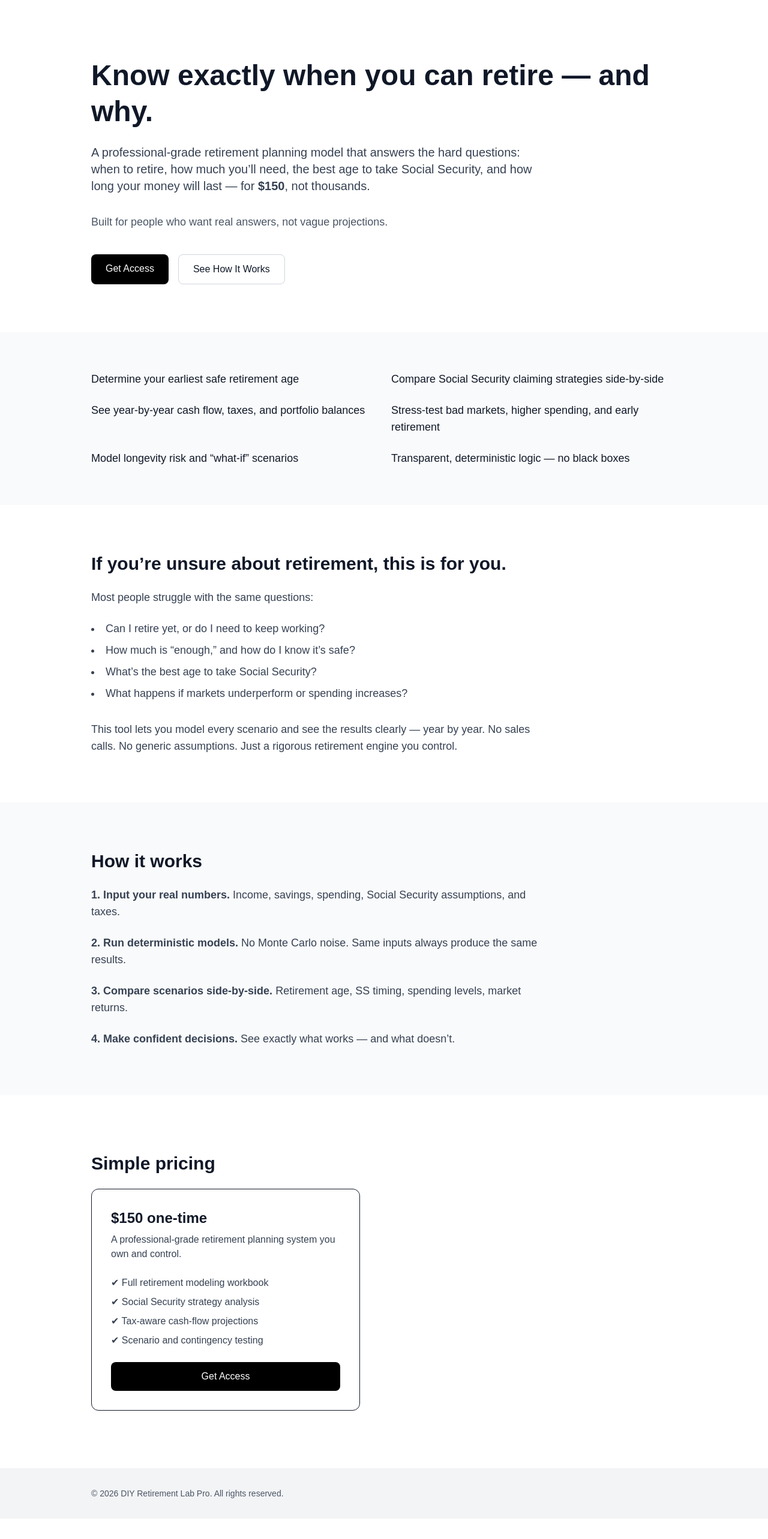
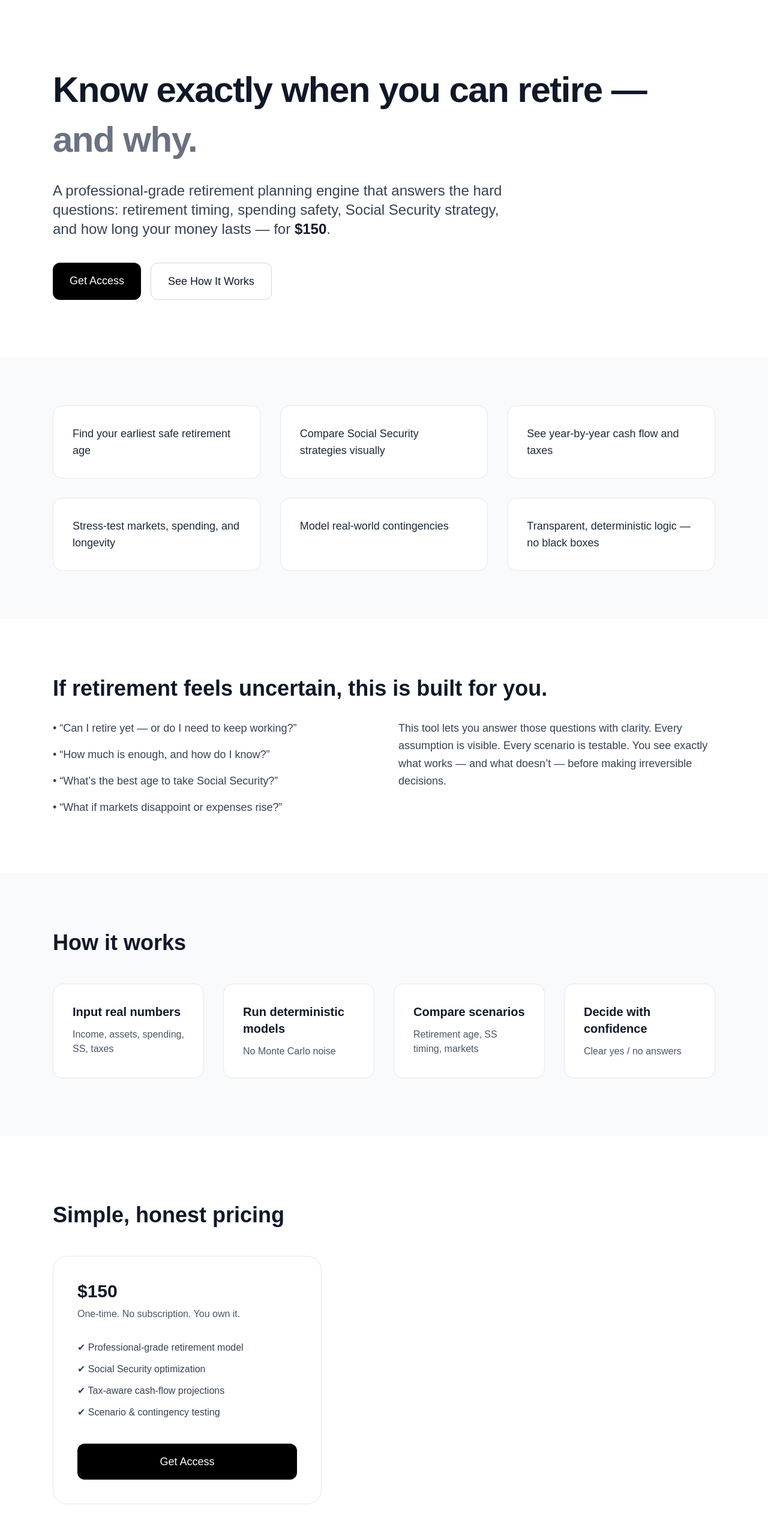
Before and after one commit to mfriedmanccr/Retirement-preview, a Next.js app: page / in a window 1280 px wide. Shown: the top 2566 px of the page at 60% size. Before the commit the page ends 2532 px from the top, so only its background shows below. Built offline with nearby package versions, Linux system fonts and the light colour scheme.

Commit message:
update text

```diff
--- a/app/page.tsx
+++ b/app/page.tsx
@@ -1,125 +1,132 @@
 export default function Home() {
   return (
-    <main className="min-h-screen bg-white text-gray-900">
+    <main className="min-h-screen bg-white text-gray-900 antialiased">
       {/* HERO */}
-      <section className="max-w-5xl mx-auto px-6 pt-24 pb-20">
-        <h1 className="text-4xl md:text-5xl font-bold leading-tight mb-6">
-          Know exactly when you can retire — and why.
+      <section className="relative overflow-hidden">
+        <div className="max-w-6xl mx-auto px-6 pt-28 pb-24">
+          <h1 className="text-4xl md:text-6xl font-extrabold leading-tight tracking-tight mb-8">
+            Know exactly when you can retire —
+            <span className="block text-gray-500 font-semibold mt-2">
+              and why.
+            </span>
           </h1>
 
-        <p className="text-xl text-gray-700 max-w-3xl mb-8">
-          A professional-grade retirement planning model that answers the hard
-          questions: when to retire, how much you’ll need, the best age to take
-          Social Security, and how long your money will last — for{" "}
-          <span className="font-semibold">$150</span>, not thousands.
-        </p>
-
-        <p className="text-lg text-gray-600 max-w-3xl mb-10">
-          Built for people who want real answers, not vague projections.
+          <p className="text-xl md:text-2xl text-gray-700 max-w-3xl mb-10">
+            A professional-grade retirement planning engine that answers the
+            hard questions: retirement timing, spending safety, Social Security
+            strategy, and how long your money lasts — for{" "}
+            <span className="font-semibold text-gray-900">$150</span>.
           </p>
 
           <div className="flex flex-wrap gap-4">
             <a
               href="#pricing"
-            className="px-6 py-3 bg-black text-white rounded-lg font-medium hover:bg-gray-800 transition"
+              className="px-7 py-4 bg-black text-white rounded-xl text-lg font-medium hover:bg-gray-800 transition"
             >
               Get Access
             </a>
             <a
               href="#how-it-works"
-            className="px-6 py-3 border border-gray-300 rounded-lg font-medium hover:border-gray-400 transition"
+              className="px-7 py-4 border border-gray-300 rounded-xl text-lg font-medium hover:border-gray-400 transition"
             >
               See How It Works
             </a>
           </div>
-      </section>
-
-      {/* VALUE BULLETS */}
-      <section className="bg-gray-50">
-        <div className="max-w-5xl mx-auto px-6 py-16">
-          <ul className="grid md:grid-cols-2 gap-6 text-lg">
-            <li>Determine your earliest safe retirement age</li>
-            <li>Compare Social Security claiming strategies side-by-side</li>
-            <li>See year-by-year cash flow, taxes, and portfolio balances</li>
-            <li>Stress-test bad markets, higher spending, and early retirement</li>
-            <li>Model longevity risk and “what-if” scenarios</li>
-            <li>Transparent, deterministic logic — no black boxes</li>
-          </ul>
         </div>
       </section>
 
-      {/* WHO THIS IS FOR */}
-      <section className="max-w-5xl mx-auto px-6 py-20">
-        <h2 className="text-3xl font-bold mb-6">
-          If you’re unsure about retirement, this is for you.
+      {/* VALUE GRID */}
+      <section className="bg-gray-50">
+        <div className="max-w-6xl mx-auto px-6 py-20 grid md:grid-cols-3 gap-8">
+          {[
+            "Find your earliest safe retirement age",
+            "Compare Social Security strategies visually",
+            "See year-by-year cash flow and taxes",
+            "Stress-test markets, spending, and longevity",
+            "Model real-world contingencies",
+            "Transparent, deterministic logic — no black boxes",
+          ].map((text) => (
+            <div
+              key={text}
+              className="bg-white p-8 rounded-2xl border border-gray-200"
+            >
+              <p className="text-lg text-gray-800">{text}</p>
+            </div>
+          ))}
+        </div>
+      </section>
+
+      {/* WHO IT'S FOR */}
+      <section className="max-w-6xl mx-auto px-6 py-24">
+        <h2 className="text-3xl md:text-4xl font-bold mb-8">
+          If retirement feels uncertain, this is built for you.
         </h2>
 
-        <p className="text-lg text-gray-700 max-w-3xl mb-6">
-          Most people struggle with the same questions:
-        </p>
-
-        <ul className="list-disc list-inside text-lg text-gray-700 space-y-2 mb-8">
-          <li>Can I retire yet, or do I need to keep working?</li>
-          <li>How much is “enough,” and how do I know it’s safe?</li>
-          <li>What’s the best age to take Social Security?</li>
-          <li>What happens if markets underperform or spending increases?</li>
+        <div className="grid md:grid-cols-2 gap-12">
+          <ul className="space-y-4 text-lg text-gray-700">
+            <li>• “Can I retire yet — or do I need to keep working?”</li>
+            <li>• “How much is enough, and how do I know?”</li>
+            <li>• “What’s the best age to take Social Security?”</li>
+            <li>• “What if markets disappoint or expenses rise?”</li>
           </ul>
 
-        <p className="text-lg text-gray-700 max-w-3xl">
-          This tool lets you model every scenario and see the results clearly —
-          year by year. No sales calls. No generic assumptions. Just a rigorous
-          retirement engine you control.
+          <p className="text-lg text-gray-700 leading-relaxed">
+            This tool lets you answer those questions with clarity.
+            Every assumption is visible. Every scenario is testable.
+            You see exactly what works — and what doesn’t — before
+            making irreversible decisions.
           </p>
+        </div>
       </section>
 
       {/* HOW IT WORKS */}
       <section id="how-it-works" className="bg-gray-50">
-        <div className="max-w-5xl mx-auto px-6 py-20">
-          <h2 className="text-3xl font-bold mb-6">How it works</h2>
+        <div className="max-w-6xl mx-auto px-6 py-24">
+          <h2 className="text-3xl md:text-4xl font-bold mb-12">
+            How it works
+          </h2>
 
-          <ol className="space-y-6 text-lg text-gray-700 max-w-3xl">
-            <li>
-              <span className="font-semibold">1. Input your real numbers.</span>{" "}
-              Income, savings, spending, Social Security assumptions, and taxes.
-            </li>
-            <li>
-              <span className="font-semibold">2. Run deterministic models.</span>{" "}
-              No Monte Carlo noise. Same inputs always produce the same results.
-            </li>
-            <li>
-              <span className="font-semibold">
-                3. Compare scenarios side-by-side.
-              </span>{" "}
-              Retirement age, SS timing, spending levels, market returns.
-            </li>
-            <li>
-              <span className="font-semibold">4. Make confident decisions.</span>{" "}
-              See exactly what works — and what doesn’t.
-            </li>
-          </ol>
+          <div className="grid md:grid-cols-4 gap-8">
+            {[
+              ["Input real numbers", "Income, assets, spending, SS, taxes"],
+              ["Run deterministic models", "No Monte Carlo noise"],
+              ["Compare scenarios", "Retirement age, SS timing, markets"],
+              ["Decide with confidence", "Clear yes / no answers"],
+            ].map(([title, desc]) => (
+              <div
+                key={title}
+                className="bg-white p-8 rounded-2xl border border-gray-200"
+              >
+                <h3 className="font-semibold text-xl mb-3">{title}</h3>
+                <p className="text-gray-600">{desc}</p>
+              </div>
+            ))}
+          </div>
         </div>
       </section>
 
       {/* PRICING */}
-      <section id="pricing" className="max-w-5xl mx-auto px-6 py-24">
-        <h2 className="text-3xl font-bold mb-6">Simple pricing</h2>
+      <section id="pricing" className="max-w-6xl mx-auto px-6 py-28">
+        <h2 className="text-3xl md:text-4xl font-bold mb-12">
+          Simple, honest pricing
+        </h2>
 
-        <div className="border rounded-xl p-8 max-w-md">
-          <h3 className="text-2xl font-semibold mb-2">$150 one-time</h3>
-          <p className="text-gray-700 mb-6">
-            A professional-grade retirement planning system you own and control.
+        <div className="max-w-md bg-white border border-gray-200 rounded-3xl p-10">
+          <h3 className="text-3xl font-bold mb-2">$150</h3>
+          <p className="text-gray-600 mb-8">
+            One-time. No subscription. You own it.
           </p>
 
-          <ul className="space-y-2 text-gray-700 mb-6">
-            <li>✔ Full retirement modeling workbook</li>
-            <li>✔ Social Security strategy analysis</li>
+          <ul className="space-y-3 text-gray-700 mb-10">
+            <li>✔ Professional-grade retirement model</li>
+            <li>✔ Social Security optimization</li>
             <li>✔ Tax-aware cash-flow projections</li>
-            <li>✔ Scenario and contingency testing</li>
+            <li>✔ Scenario & contingency testing</li>
           </ul>
 
           <a
             href="#"
-            className="block text-center px-6 py-3 bg-black text-white rounded-lg font-medium hover:bg-gray-800 transition"
+            className="block text-center px-8 py-4 bg-black text-white rounded-xl text-lg font-medium hover:bg-gray-800 transition"
           >
             Get Access
           </a>
@@ -127,9 +134,9 @@ export default function Home() {
       </section>
 
       {/* FOOTER */}
-      <footer className="bg-gray-100">
-        <div className="max-w-5xl mx-auto px-6 py-8 text-sm text-gray-600">
-          © {new Date().getFullYear()} DIY Retirement Lab Pro. All rights reserved.
+      <footer className="border-t">
+        <div className="max-w-6xl mx-auto px-6 py-8 text-sm text-gray-500">
+          © {new Date().getFullYear()} DIY Retirement Lab Pro
         </div>
       </footer>
     </main>
```
Lines whose indentation alone changed are shown as unchanged.
